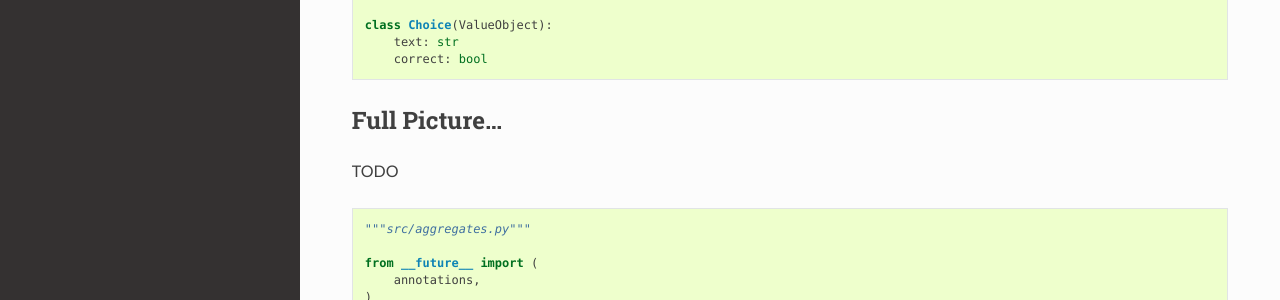
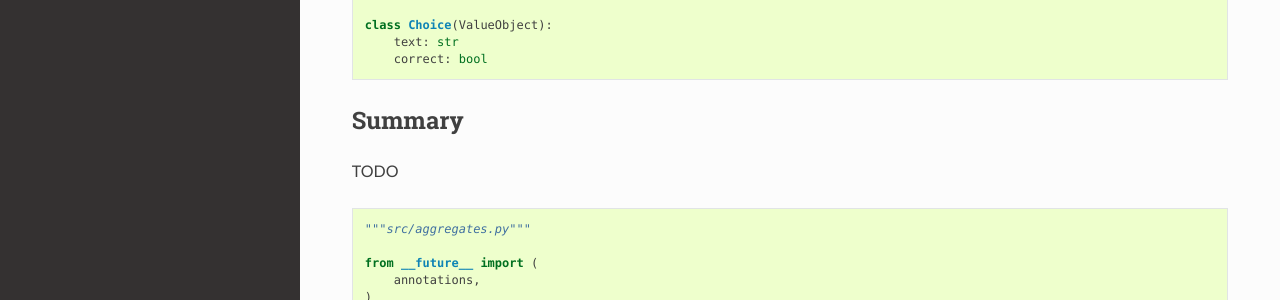
Before and after one commit to Clariteia/minos-documentation, a Sphinx documentation site: the page built from docs/quickstart/aggregate.md, in a window 1280 px wide and 900 px high, scrolled down 4385 px. Shown: the part 156-456 px from the top of the window. Built offline with Sphinx 7.4.7 and the Read the Docs theme 2.0.0, drawn with Linux system fonts in a browser that asks for light colours.

Commit message:
* Minor changes (2).

````diff
--- a/docs/quickstart/aggregate.md
+++ b/docs/quickstart/aggregate.md
@@ -178,7 +178,7 @@ class Choice(ValueObject):
 ```
 
 
-## Full Picture...
+## Summary
 TODO
 
 ```python
````
